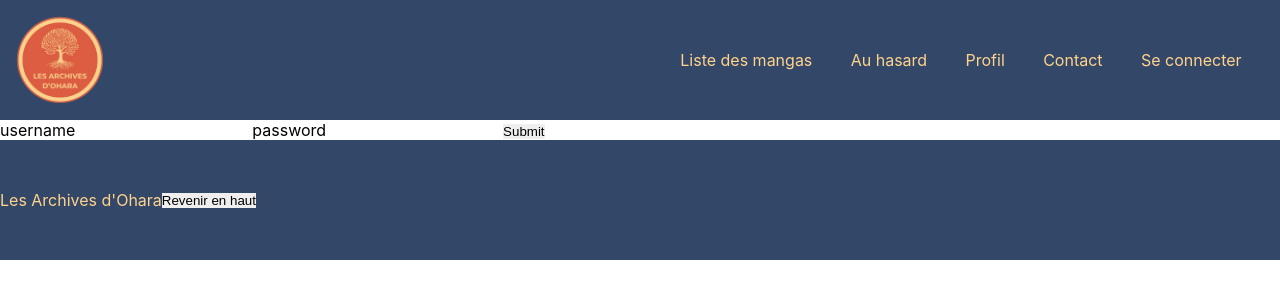
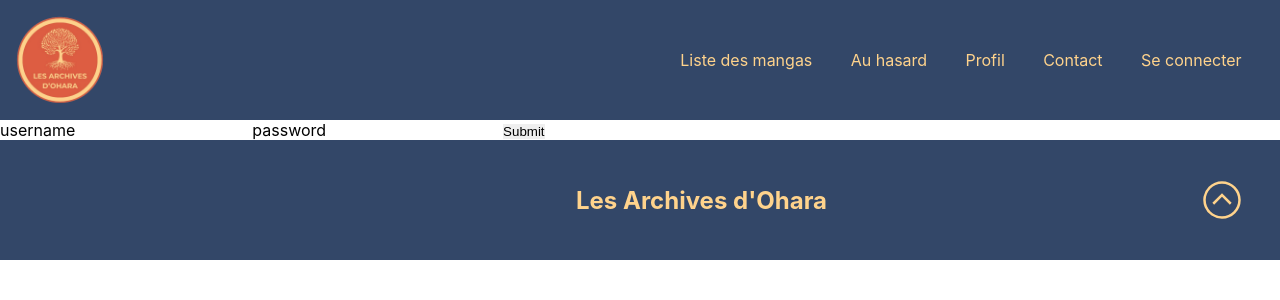
Before and after one commit to MEtourneaud/projet_react, a React (Create React App) app: page /users/sign_in in a window 1280 px wide. Shown: the top 300 px of the page. Built offline with nearby package versions, Linux system fonts and the light colour scheme.

Commit message:
WIP footer css

```diff
--- a/src/components/guest/footer/Footer.jsx
+++ b/src/components/guest/footer/Footer.jsx
@@ -1,3 +1,4 @@
+import React from "react"
 import "./Footer.scss"
 
 const Footer = () => {
@@ -10,10 +11,19 @@ const Footer = () => {
 
   return (
     <footer className="foot">
-      <p>Les Archives d'Ohara</p>
-      <button className="scrollToTopButton" onClick={scrollToTop}>
-        Revenir en haut
-      </button>
+      <ul className="ulFooter">
+        <li className="liFooter">
+          <h2 className="liArchives">Les Archives d'Ohara</h2>
+        </li>
+        <li className="liTop">
+          <img
+            className="topButton"
+            src="/assets/images/topButton.svg"
+            alt="topButton"
+            onClick={scrollToTop}
+          />
+        </li>
+      </ul>
     </footer>
   )
 }
--- a/src/components/guest/footer/Footer.scss
+++ b/src/components/guest/footer/Footer.scss
@@ -1,8 +1,36 @@
 .foot {
+    margin: 0;
+    border: 0;
+    padding: 0;
+    width: 100%;
+
+    top: 0; left: 0; right: 0;
+}
+
+.ulFooter {
     background-color: #334768;
-    color: #FFD38C;
+    height: 15vh;
     width: 100%;
     display: flex;
     align-items: center;
-    height: 15vh;
+    justify-content: flex-end;
 }
+
+.liTop {
+    height: 5vh;
+    width: 5vh;
+    cursor: pointer;
+    margin-right: 3%;
+}
+
+.liFooter {
+    margin-right: auto;
+    color: #FFD38C;
+    padding-left: 45%;
+}
+
+.topButton {
+    height: 100%;
+    width: 100%;
+    object-fit: cover;
+}
--- a/src/components/guest/header/Header.jsx
+++ b/src/components/guest/header/Header.jsx
@@ -27,7 +27,7 @@ const Header = () => {
       <nav>
         <ul className="ulNav">
           <li className="liLogo">
-            <Link className="homelogo" to="/">
+            <Link to="/">
               <img className="logo" src="/assets/images/logo.png" alt="logo"></img>
             </Link>
           </li>
--- a/src/pages/guest/homePage/HomePage.scss
+++ b/src/pages/guest/homePage/HomePage.scss
@@ -3,6 +3,7 @@
     padding: 0;
     border: 0;
 }
+
 main{
     background-color: #3c5891;
     color: black;
@@ -38,7 +39,7 @@ main{
 
 .mangasContainer {
     width: 100%; /* Utilise toute la largeur de la page */
-    max-width: 1200px; /* Ajoutez une largeur maximale si nécessaire */
+    max-width: 1400px; /* Ajoutez une largeur maximale si nécessaire */
     background-color: rgba(255, 255, 255, 0.7); /* Couleur blanche avec un canal alpha de 0.8 pour une transparence légère */
     padding: 1em;
     border-radius: 3px;
```
Also changed, not shown: public/assets/images/chevron-circle-up-alt.svg (deleted), public/assets/images/topButton.svg (added).
